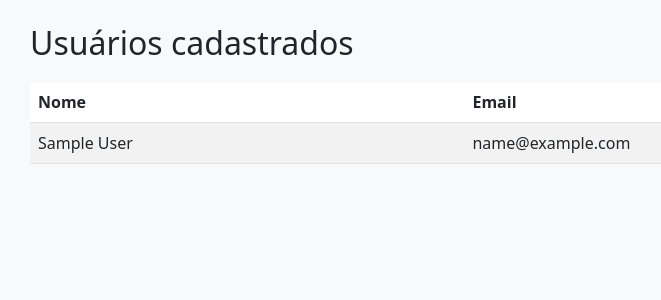
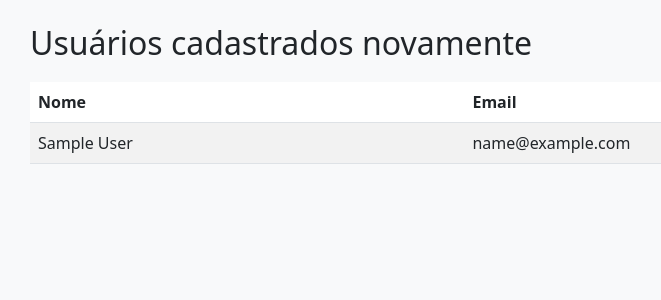
Before and after one commit to rrssouza/agent_bot_teen, a Flask app: page / in a window 1280 px wide. Shown: the part 56-356 px from the top of the page, without its empty margins (52-713 px from the left). Run offline with Flask 3, Linux system fonts and the light colour scheme; tables that the repository leaves empty hold one stand-in row (values such as "Sample post").

Commit message:
Add palavra

```diff
--- a/templates/index.html
+++ b/templates/index.html
@@ -1,6 +1,6 @@
 {% extends "base.html" %}
 {% block content %}
-<h2>Usuários cadastrados</h2>
+<h2>Usuários cadastrados novamente</h2>
 <table class="table table-striped">
   <thead>
     <tr>
```
